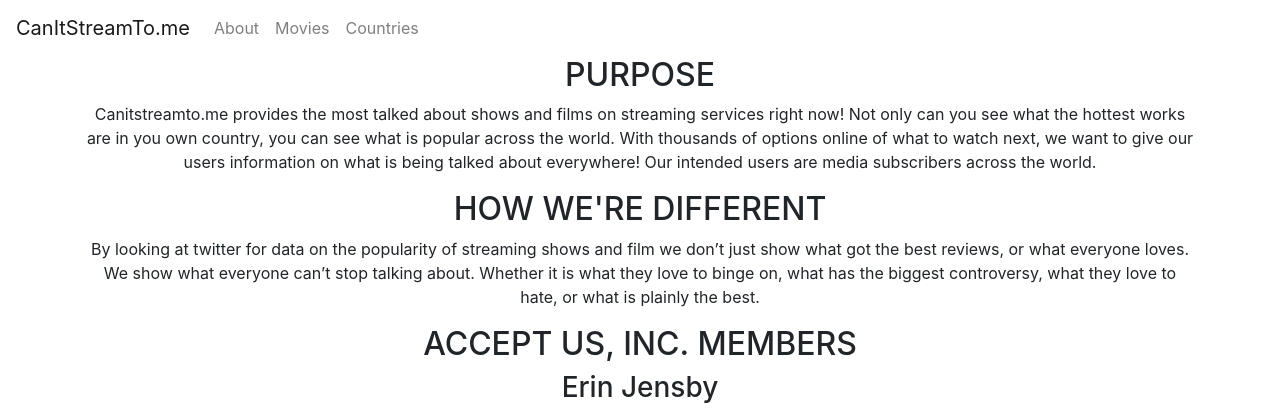
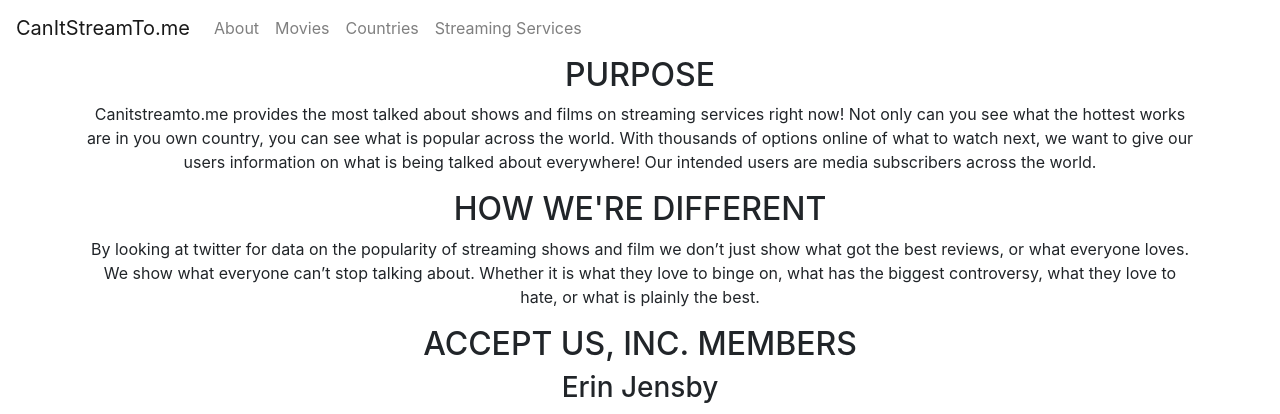
Before and after one commit to kattawar/canitstreamtome, a Flask app: page /about in a window 1280 px wide. Shown: the top 414 px of the page. Run offline with Flask 2, Linux system fonts and the light colour scheme; some libraries are stand-ins or nearby versions.

Commit message:
added streaming services to nav bar

```diff
--- a/app/templates/includes/_navbar.html
+++ b/app/templates/includes/_navbar.html
@@ -17,6 +17,9 @@
 </li>
 <li class="nav-item">
 <a class="nav-link" href="/countries">Countries</a>
+</li>
+<li class="nav-item">
+<a class="nav-link" href="/services">Streaming Services</a>
 </li>
 </ul>
 </div>
```
